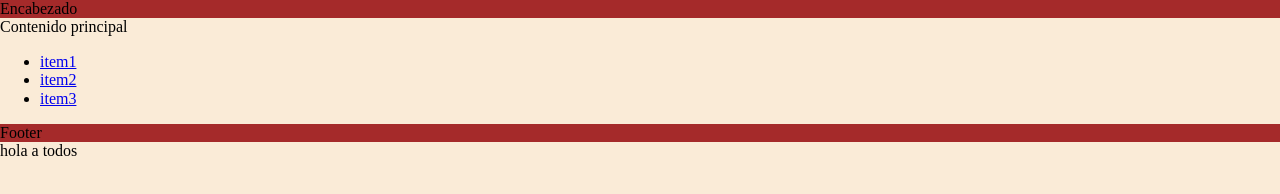
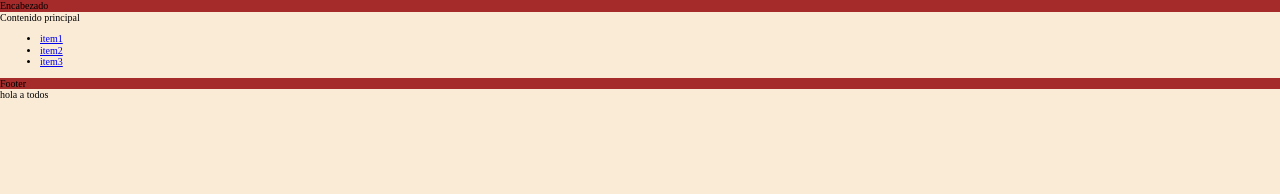
Before and after one commit to diegoamunoz/blogr-rws, a plain HTML site: page index.html in a window 1280 px wide. Drawn offline with Linux system fonts and the light colour scheme.

Commit message:
{+] index.css: se conviernte la unidad base de rems a base 10

```diff
--- a/css/index.css
+++ b/css/index.css
@@ -1,5 +1,9 @@
+html {
+    font-size: 62.5%; }
+
 body {
     background-color: antiquewhite;
+    font-size: 1.4 rem;
 }
 
 /*Mobile First
@@ -19,6 +23,7 @@ Desktop first
     background-color: brown;
 }
 
+
 .footer {
     background-color: brown;
 }
--- a/index.html
+++ b/index.html
@@ -3,7 +3,7 @@
 <head>
     <meta charset="UTF-8">
     <meta name="viewport" content="width=device-width, initial-scale=1.0">
-    <title>Document</title>
+    <title>Blog r</title>
     <link rel="stylesheet" href="./css/normalize.css">
     <link rel="stylesheet" href="./css/index.css">
 </head>
```
